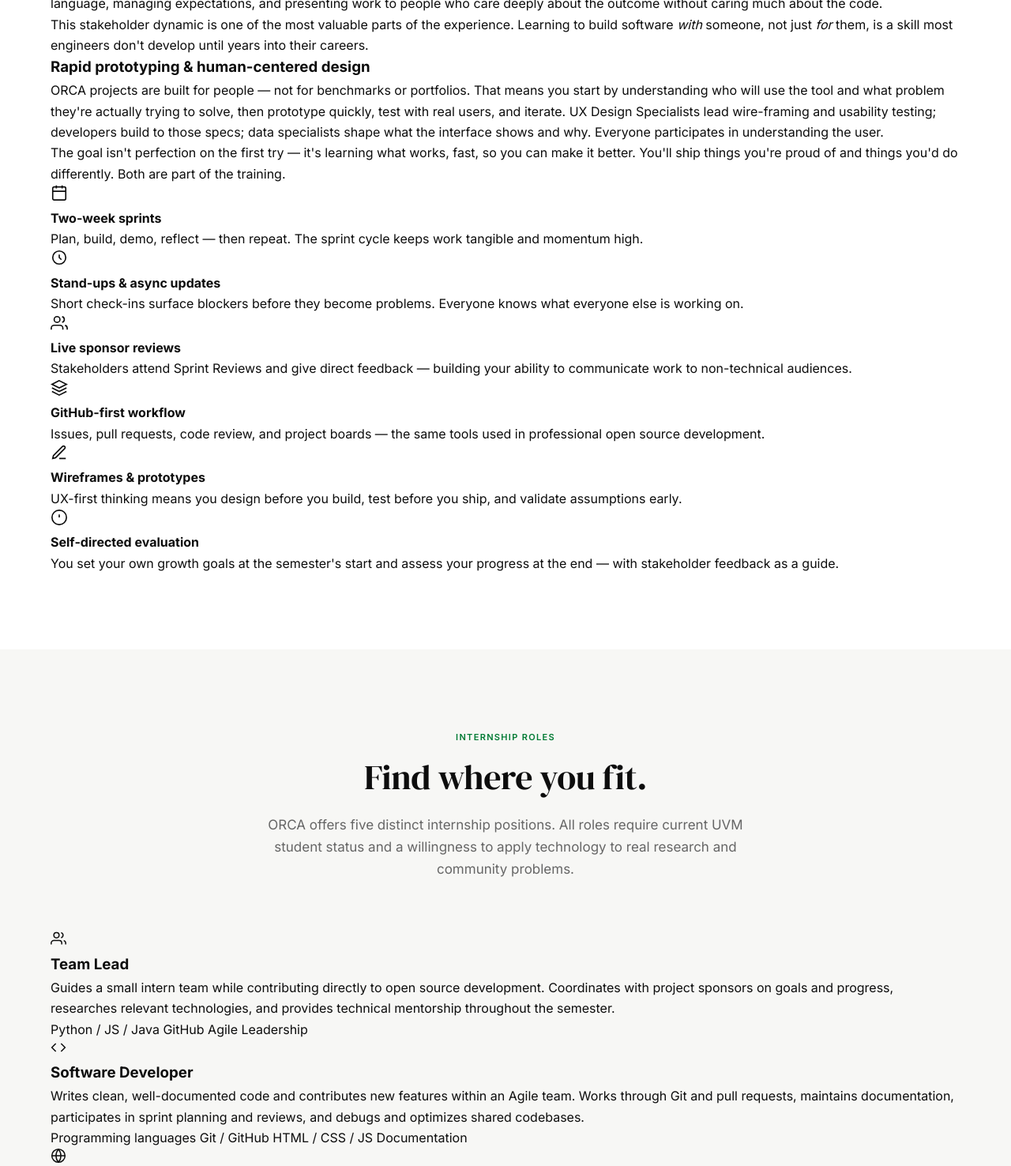
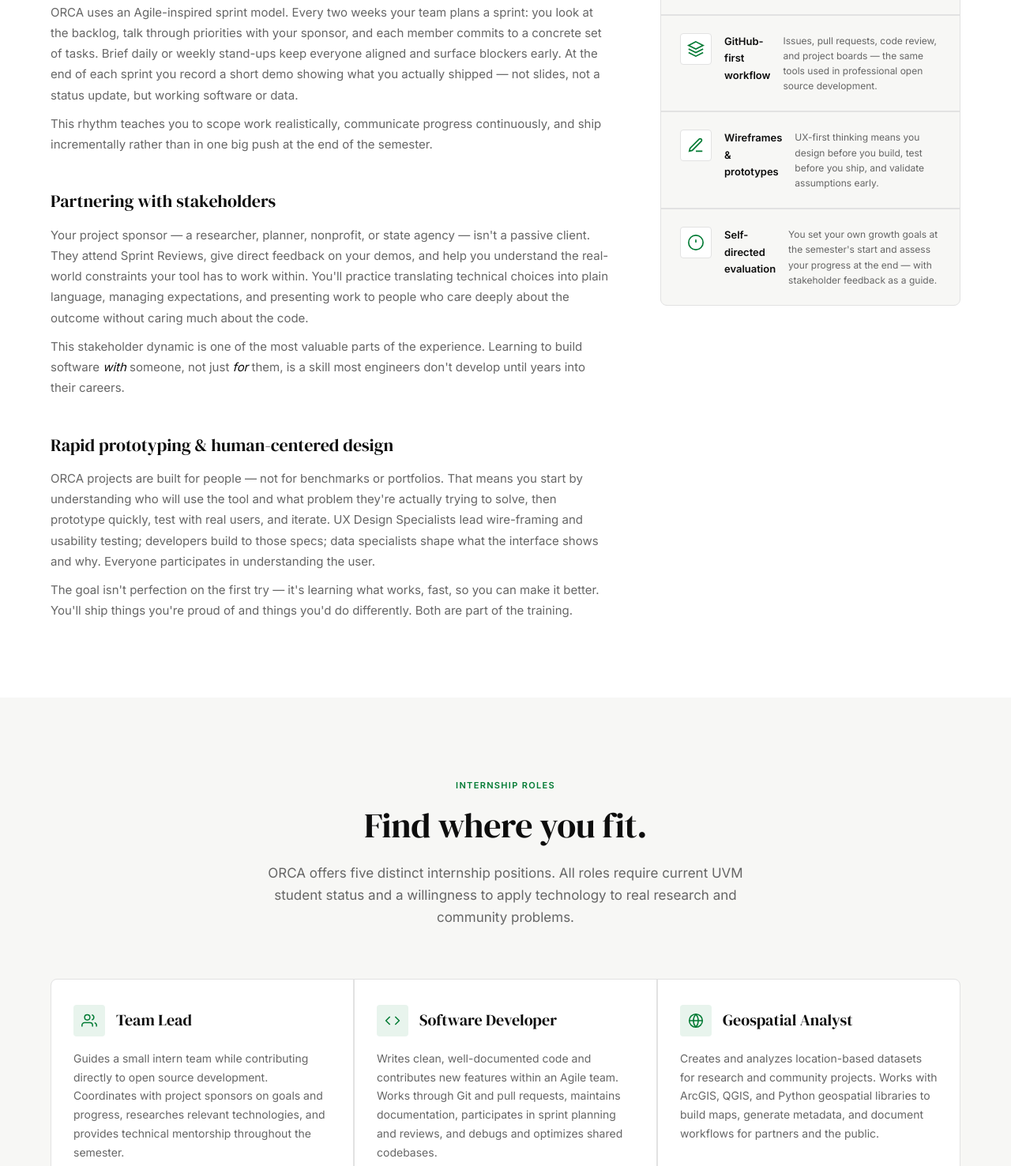
Before and after one commit to VERSO-UVM/ORCA, a plain HTML site: page index.html in a window 1280 px wide. Shown: the part 6742-8218 px from the top of the page at 79% size. Drawn offline with Linux system fonts and the light colour scheme.

Commit message:
styling update

```diff
--- a/css/style.css
+++ b/css/style.css
@@ -640,6 +640,160 @@
   line-height: 1.55;
 }
 
+/* ── INTERNSHIP LIFE ── */
+.internship-intro {
+  max-width: 760px;
+  margin-bottom: 64px;
+}
+
+.internship-body {
+  display: grid;
+  grid-template-columns: 1fr 380px;
+  gap: 64px;
+  align-items: start;
+}
+
+.internship-narrative { display: flex; flex-direction: column; gap: 40px; }
+
+.narrative-block h3 {
+  font-family: var(--font-serif);
+  font-size: 22px;
+  font-weight: 400;
+  color: var(--black);
+  margin-bottom: 12px;
+}
+.narrative-block p {
+  font-size: 15px;
+  color: var(--mid);
+  line-height: 1.75;
+  margin-bottom: 10px;
+}
+.narrative-block p:last-child { margin-bottom: 0; }
+.narrative-block em { font-style: italic; color: var(--black); }
+
+.internship-practices {
+  display: flex;
+  flex-direction: column;
+  gap: 2px;
+  background: var(--border);
+  border: 1px solid var(--border);
+  border-radius: var(--radius-lg);
+  overflow: hidden;
+  position: sticky;
+  top: calc(var(--nav-h) + 24px);
+}
+
+.practice-card {
+  background: var(--bg-light);
+  padding: 22px 24px;
+  display: flex;
+  gap: 16px;
+  align-items: flex-start;
+  transition: background 0.2s;
+}
+.practice-card:hover { background: var(--white); }
+
+.practice-icon {
+  width: 40px;
+  height: 40px;
+  border-radius: var(--radius);
+  background: var(--white);
+  border: 1px solid var(--border);
+  display: flex;
+  align-items: center;
+  justify-content: center;
+  color: var(--green);
+  flex-shrink: 0;
+}
+
+.practice-card h4 {
+  font-size: 13px;
+  font-weight: 600;
+  color: var(--black);
+  margin-bottom: 4px;
+}
+.practice-card p {
+  font-size: 12px;
+  color: var(--mid);
+  line-height: 1.6;
+}
+
+/* ── ROLES (full cards) ── */
+.roles-full-grid {
+  display: grid;
+  grid-template-columns: repeat(3, 1fr);
+  gap: 2px;
+  background: var(--border);
+  border: 1px solid var(--border);
+  border-radius: var(--radius-lg);
+  overflow: hidden;
+  margin-bottom: 40px;
+}
+
+/* last card spans if odd count (5 cards → 3+2, last row has 2 cards) */
+.roles-full-grid .role-card:last-child:nth-child(3n - 2) {
+  grid-column: span 3;
+}
+
+.role-card {
+  background: var(--white);
+  padding: 32px 28px;
+  display: flex;
+  flex-direction: column;
+  gap: 12px;
+  transition: background 0.25s;
+}
+.role-card:hover { background: var(--bg-light); }
+
+.role-card-header {
+  display: flex;
+  align-items: center;
+  gap: 14px;
+  margin-bottom: 4px;
+}
+.role-card-icon {
+  width: 40px;
+  height: 40px;
+  border-radius: var(--radius);
+  background: var(--green-muted);
+  display: flex;
+  align-items: center;
+  justify-content: center;
+  color: var(--green);
+  flex-shrink: 0;
+}
+.role-card h3 {
+  font-family: var(--font-serif);
+  font-size: 20px;
+  font-weight: 400;
+  color: var(--black);
+}
+.role-card > p {
+  font-size: 14px;
+  color: var(--mid);
+  line-height: 1.7;
+  flex: 1;
+}
+.role-card-skills {
+  display: flex;
+  flex-wrap: wrap;
+  gap: 6px;
+  margin-top: 4px;
+}
+.role-card-skills span {
+  font-size: 11px;
+  font-weight: 600;
+  letter-spacing: 0.04em;
+  background: var(--bg-light);
+  color: var(--dark-mid);
+  border: 1px solid var(--border);
+  border-radius: 100px;
+  padding: 3px 10px;
+}
+.role-card:hover .role-card-skills span { background: var(--white); }
+
+.roles-footer { text-align: center; }
+
 /* ── PHOTO DIVIDER ── */
 .photo-divider {
   position: relative;
```
